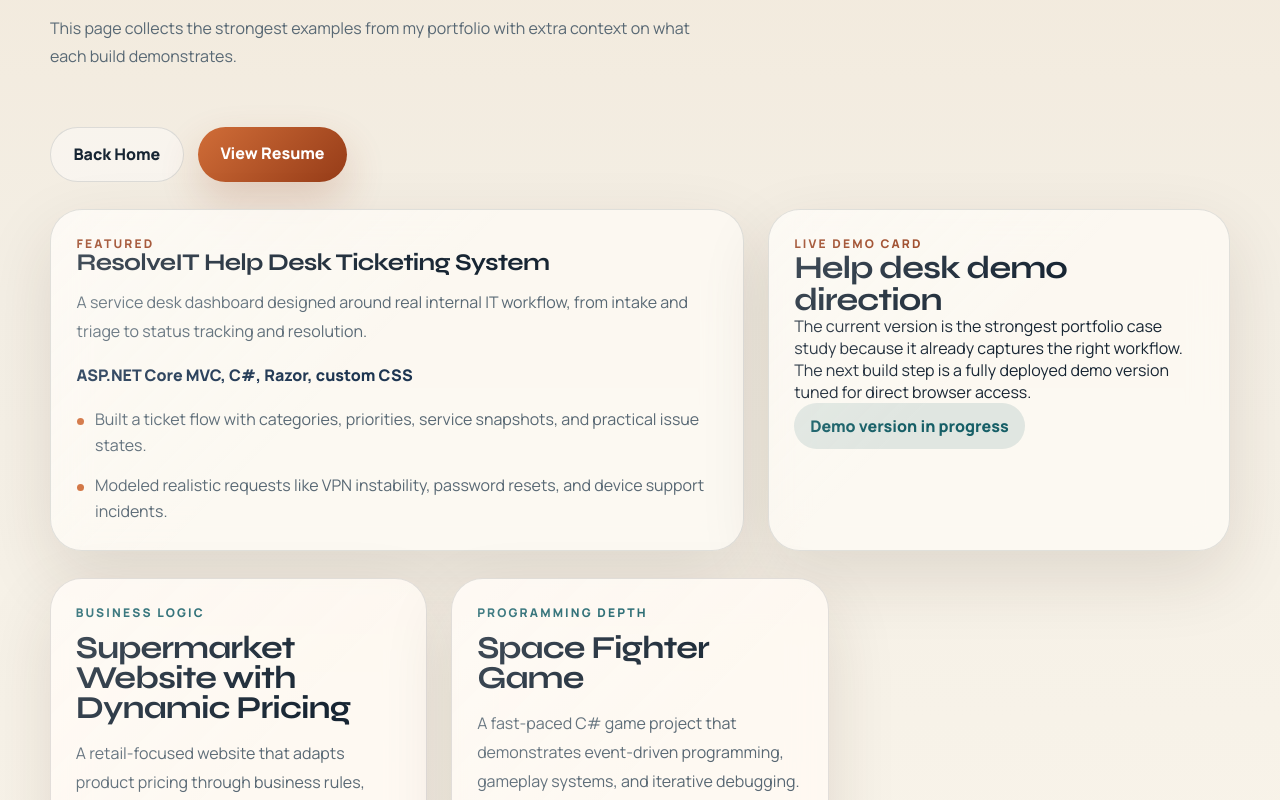
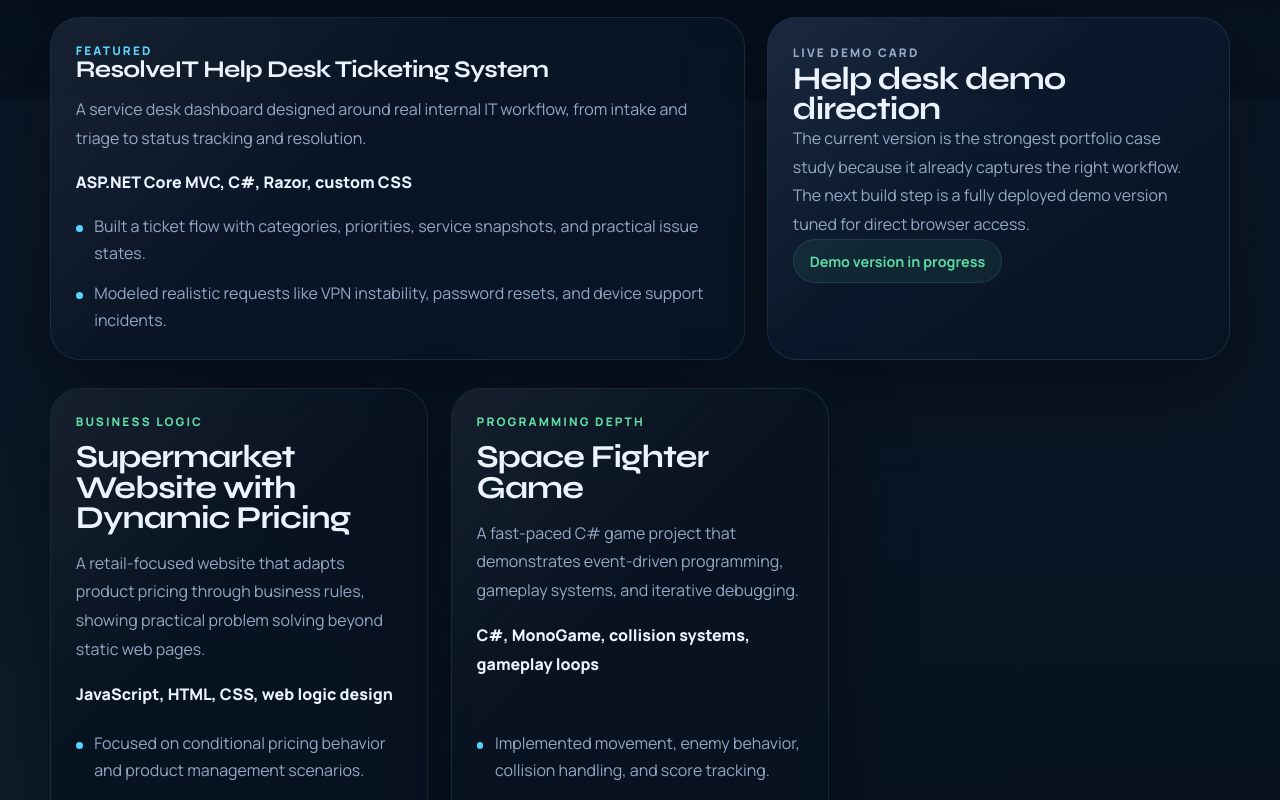
Before and after one commit to Lucifer-0427/Portfolio, a Next.js app: page /projects in a window 1280 px wide. Shown: the part 700-1500 px from the top of the page. Built offline with nearby package versions, Linux system fonts and the light colour scheme.

Commit message:
Redesign portfolio as dashboard

```diff
--- a/src/app/globals.css
+++ b/src/app/globals.css
@@ -1,15 +1,19 @@
 :root {
-  --paper: #f4efe5;
-  --ink: #172533;
-  --muted: #586874;
-  --line: rgba(23, 37, 51, 0.12);
-  --cream: rgba(255, 252, 247, 0.7);
-  --cream-strong: rgba(255, 250, 243, 0.88);
-  --accent: #d06d38;
-  --accent-deep: #963c18;
-  --teal: #175f67;
-  --navy: #1d3551;
-  --shadow: 0 26px 70px rgba(56, 35, 14, 0.12);
+  --bg: #07111f;
+  --bg-2: #0b1728;
+  --panel: rgba(10, 22, 39, 0.84);
+  --panel-2: rgba(13, 29, 52, 0.9);
+  --panel-3: rgba(9, 19, 34, 0.88);
+  --text: #ebf3ff;
+  --muted: #93a8c4;
+  --line: rgba(143, 200, 255, 0.12);
+  --line-strong: rgba(143, 200, 255, 0.24);
+  --accent: #56d2ff;
+  --accent-2: #2d84ff;
+  --green: #5bdaa4;
+  --gold: #ffb253;
+  --danger: #ff7d6b;
+  --shadow: 0 28px 80px rgba(0, 0, 0, 0.38);
 }
 
 * {
@@ -24,12 +28,12 @@
 
 body {
   min-height: 100vh;
-  color: var(--ink);
+  color: var(--text);
   font-family: var(--font-body), sans-serif;
   background:
-    radial-gradient(circle at 0% 0%, rgba(208, 109, 56, 0.24), transparent 25%),
-    radial-gradient(circle at 100% 12%, rgba(23, 95, 103, 0.18), transparent 22%),
-    linear-gradient(180deg, #efe1ce 0%, var(--paper) 54%, #faf5eb 100%);
+    radial-gradient(circle at top right, rgba(86, 210, 255, 0.12), transparent 24%),
+    radial-gradient(circle at bottom left, rgba(91, 218, 164, 0.08), transparent 30%),
+    linear-gradient(180deg, var(--bg) 0%, var(--bg-2) 52%, #07111f 100%);
 }
 
 a {
@@ -42,14 +46,14 @@
   justify-content: space-between;
   gap: 1rem;
   align-items: center;
-  padding: 0.6rem 0 1rem;
+  padding: 0.4rem 0 1rem;
 }
 
 .brand-lockup {
   font-family: var(--font-display), sans-serif;
   font-size: 1.05rem;
   font-weight: 800;
-  letter-spacing: 0.06em;
+  letter-spacing: 0.08em;
   text-transform: uppercase;
 }
 
@@ -61,20 +65,29 @@
 }
 
 .top-nav__links a {
-  color: var(--navy);
+  color: var(--muted);
   font-weight: 700;
 }
 
 .portfolio-shell,
-.site-footer {
+.site-footer,
+.subpage-shell {
   position: relative;
   z-index: 1;
 }
 
-.portfolio-shell {
+.portfolio-shell,
+.subpage-shell {
   width: min(1180px, calc(100% - 2rem));
   margin: 0 auto;
-  padding: 2rem 0 2rem;
+}
+
+.portfolio-shell {
+  padding: 1.8rem 0 2rem;
+}
+
+.subpage-shell {
+  padding: 2rem 0 3rem;
 }
 
 .vanta-clouds {
@@ -83,26 +96,32 @@
   z-index: -2;
 }
 
-.portfolio-shell::before {
+.portfolio-shell::before,
+.subpage-shell::before {
   content: "";
   position: fixed;
   inset: 0;
   z-index: -1;
   background:
-    linear-gradient(180deg, rgba(244, 239, 229, 0.16) 0%, rgba(244, 239, 229, 0.5) 48%, rgba(250, 245, 235, 0.9) 100%);
+    linear-gradient(180deg, rgba(7, 17, 31, 0.28) 0%, rgba(7, 17, 31, 0.42) 42%, rgba(7, 17, 31, 0.82) 100%);
   pointer-events: none;
 }
 
 .hero,
 .summary-grid,
 .project-grid,
-.closing-grid {
+.closing-grid,
+.feature-demo-card,
+.subpage-hero,
+.featured-case-study,
+.resume-layout,
+.metric-strip {
   display: grid;
-  gap: 1.5rem;
+  gap: 1.4rem;
 }
 
 .hero {
-  grid-template-columns: 1.3fr 0.95fr;
+  grid-template-columns: 1.35fr 0.9fr;
   align-items: stretch;
   min-height: 80vh;
 }
@@ -111,14 +130,17 @@
 .hero-panel,
 .summary-grid > *,
 .projects-section,
-.closing-grid > * {
+.closing-grid > *,
+.subpage-hero,
+.featured-case-study,
+.resume-layout {
   animation: rise 0.8s ease forwards;
   opacity: 0;
 }
 
 .hero-copy {
   position: relative;
-  padding: 2.8rem 1rem 1rem 0;
+  padding: 2.6rem 0.6rem 1rem 0;
   display: flex;
   flex-direction: column;
   justify-content: center;
@@ -129,29 +151,12 @@
   animation-delay: 0.16s;
 }
 
-.summary-grid > :nth-child(1) {
-  animation-delay: 0.24s;
-}
-
-.summary-grid > :nth-child(2) {
-  animation-delay: 0.34s;
-}
-
-.summary-grid > :nth-child(3) {
-  animation-delay: 0.44s;
-}
-
-.projects-section {
-  animation-delay: 0.52s;
-}
-
-.closing-grid > :nth-child(1) {
-  animation-delay: 0.62s;
-}
-
-.closing-grid > :nth-child(2) {
-  animation-delay: 0.72s;
-}
+.summary-grid > :nth-child(1) { animation-delay: 0.24s; }
+.summary-grid > :nth-child(2) { animation-delay: 0.34s; }
+.summary-grid > :nth-child(3) { animation-delay: 0.44s; }
+.projects-section { animation-delay: 0.52s; }
+.closing-grid > :nth-child(1) { animation-delay: 0.62s; }
+.closing-grid > :nth-child(2) { animation-delay: 0.72s; }
 
 .kicker,
 .section-tag,
@@ -159,13 +164,13 @@
 .project-label {
   text-transform: uppercase;
   letter-spacing: 0.18em;
-  font-size: 0.75rem;
+  font-size: 0.74rem;
   font-weight: 800;
 }
 
 .kicker,
 .section-tag {
-  color: var(--accent-deep);
+  color: var(--accent);
 }
 
 h1,
@@ -178,8 +183,8 @@
 
 h1 {
   margin-top: 0.9rem;
-  max-width: 9.7ch;
-  font-size: clamp(3.5rem, 7vw, 7rem);
+  max-width: 9ch;
+  font-size: clamp(3.4rem, 7vw, 6.9rem);
 }
 
 .lede,
@@ -188,119 +193,180 @@
 .contact-card p,
 .project-summary,
 .project-stack,
-.quote-card p:last-child {
+.quote-card p:last-child,
+.live-demo-card p,
+.resume-card p {
   color: var(--muted);
   line-height: 1.8;
 }
 
 .lede {
   max-width: 42rem;
-  margin-top: 1.3rem;
-  font-size: 1.08rem;
+  margin-top: 1.2rem;
+  font-size: 1.05rem;
 }
 
 .hero-actions {
   display: flex;
   flex-wrap: wrap;
   gap: 0.9rem;
-  margin-top: 2rem;
+  margin-top: 1.9rem;
 }
 
 .primary-link,
 .secondary-link {
   border-radius: 999px;
-  padding: 0.95rem 1.4rem;
+  padding: 0.95rem 1.35rem;
   font-weight: 800;
   transition:
     transform 0.2s ease,
     box-shadow 0.2s ease,
     background 0.2s ease,
-    border-color 0.2s ease;
+    border-color 0.2s ease,
+    color 0.2s ease;
 }
 
 .primary-link {
-  color: white;
-  background: linear-gradient(135deg, var(--accent), var(--accent-deep));
-  box-shadow: 0 18px 42px rgba(150, 60, 24, 0.2);
+  color: #07111f;
+  background: linear-gradient(135deg, var(--accent), var(--accent-2));
+  box-shadow: 0 18px 38px rgba(45, 132, 255, 0.18);
 }
 
 .secondary-link {
   border: 1px solid var(--line);
-  background: rgba(255, 255, 255, 0.42);
+  background: rgba(255, 255, 255, 0.03);
+  color: var(--text);
 }
 
 .primary-link:hover,
 .secondary-link:hover,
 .project-card:hover,
 .glass-card:hover,
-.hero-panel-card:hover {
+.hero-panel-card:hover,
+.feature-demo-card:hover {
   transform: translateY(-4px);
 }
 
 .secondary-link:hover {
-  border-color: rgba(23, 37, 51, 0.22);
+  border-color: var(--line-strong);
 }
 
 .skill-ribbon {
   display: flex;
   flex-wrap: wrap;
   gap: 0.8rem;
-  margin-top: 1.55rem;
+  margin-top: 1.45rem;
 }
 
-.skill-ribbon span {
-  border: 1px solid rgba(23, 37, 51, 0.1);
+.skill-ribbon span,
+.status-pill,
+.social-placeholder {
+  display: inline-flex;
+  align-items: center;
+  border: 1px solid var(--line);
   border-radius: 999px;
-  padding: 0.7rem 1rem;
-  background: rgba(255, 250, 243, 0.55);
-  color: var(--navy);
-  font-size: 0.92rem;
+  padding: 0.72rem 1rem;
+  background: rgba(255, 255, 255, 0.04);
+  color: var(--text);
+  font-size: 0.9rem;
   font-weight: 700;
+}
+
+.status-pill {
+  color: var(--green);
+  background: rgba(91, 218, 164, 0.08);
+}
+
+.social-placeholder {
+  color: var(--gold);
+  background: rgba(255, 178, 83, 0.08);
+}
+
+.metric-strip {
+  grid-template-columns: repeat(3, minmax(0, 1fr));
+  margin-top: 1.35rem;
+}
+
+.metric-tile,
+.glass-card,
+.hero-panel-card,
+.project-card,
+.feature-demo-card,
+.site-footer__inner,
+.subpage-hero,
+.featured-case-study__main,
+.live-demo-card,
+.resume-card {
+  border: 1px solid var(--line);
+  background: var(--panel);
+  backdrop-filter: blur(16px);
+  box-shadow: var(--shadow);
+}
+
+.metric-tile {
+  border-radius: 22px;
+  padding: 1rem 1.1rem;
+}
+
+.metric-tile strong {
+  display: block;
+  font-size: 2rem;
+  line-height: 1;
+}
+
+.metric-tile span {
+  display: block;
+  margin-top: 0.35rem;
+  color: var(--muted);
+  text-transform: uppercase;
+  letter-spacing: 0.12em;
+  font-size: 0.72rem;
+  font-weight: 800;
 }
 
 .hero-panel {
   display: grid;
-  grid-template-rows: 1fr 1.12fr;
+  grid-template-rows: 1fr 1.1fr;
   gap: 1.2rem;
-  padding: 1rem 0;
-}
-
-.glass-card,
-.hero-panel-card,
-.project-card {
-  border: 1px solid var(--line);
-  border-radius: 32px;
-  background: var(--cream);
-  backdrop-filter: blur(18px);
-  box-shadow: var(--shadow);
-  transition: transform 0.25s ease, box-shadow 0.25s ease;
+  padding: 0.8rem 0;
 }
 
 .glass-card,
 .hero-panel-card,
 .project-card,
-.site-footer__inner {
+.feature-demo-card,
+.subpage-hero,
+.featured-case-study__main,
+.live-demo-card,
+.resume-card {
+  position: relative;
   overflow: hidden;
+  border-radius: 30px;
 }
 
-.hero-panel-card,
-.glass-card,
-.project-card {
-  position: relative;
-}
-
+.glass-card::after,
 .hero-panel-card::after,
-.glass-card::after,
-.project-card::after {
+.project-card::after,
+.feature-demo-card::after,
+.subpage-hero::after,
+.featured-case-study__main::after,
+.live-demo-card::after,
+.resume-card::after {
   content: "";
   position: absolute;
   inset: 0;
-  background: linear-gradient(135deg, rgba(255, 255, 255, 0.22), transparent 45%);
+  background: linear-gradient(135deg, rgba(255, 255, 255, 0.06), transparent 42%);
   pointer-events: none;
 }
 
-.hero-panel-card {
-  padding: 1.5rem;
+.glass-card,
+.hero-panel-card,
+.project-card,
+.subpage-hero,
+.featured-case-study__main,
+.live-demo-card,
+.resume-card {
+  padding: 1.55rem;
 }
 
 .top-card {
@@ -308,8 +374,8 @@
   flex-direction: column;
   justify-content: flex-end;
   background:
-    linear-gradient(160deg, rgba(29, 53, 81, 0.92), rgba(18, 74, 82, 0.88)),
-    var(--cream);
+    linear-gradient(160deg, rgba(16, 37, 63, 0.96), rgba(10, 55, 71, 0.92)),
+    var(--panel-2);
   color: white;
 }
 
@@ -318,13 +384,13 @@
 }
 
 .top-card strong {
-  font-size: 2.1rem;
+  font-size: 2rem;
   max-width: 11ch;
 }
 
 .top-card span {
   margin-top: 0.8rem;
-  max-width: 18rem;
+  max-width: 17rem;
   line-height: 1.7;
   color: rgba(255, 255, 255, 0.84);
 }
@@ -345,7 +411,7 @@
   position: relative;
   padding-left: 1.15rem;
   color: var(--muted);
-  line-height: 1.65;
+  line-height: 1.7;
 }
 
 .grid-card li::before,
@@ -353,9 +419,9 @@
   content: "";
   position: absolute;
   left: 0;
-  top: 0.74rem;
-  width: 0.44rem;
-  height: 0.44rem;
+  top: 0.76rem;
+  width: 0.42rem;
+  height: 0.42rem;
   border-radius: 999px;
   background: var(--accent);
 }
@@ -365,15 +431,12 @@
   margin-top: 1.1rem;
 }
 
-.glass-card {
-  padding: 1.6rem;
-}
-
 .intro-card h2,
 .section-heading h2,
 .contact-card h2,
-.quote-card h2 {
-  font-size: clamp(2.1rem, 4vw, 3.4rem);
+.quote-card h2,
+.subpage-hero h1 {
+  font-size: clamp(2.1rem, 4vw, 3.35rem);
   margin: 0.85rem 0 1rem;
 }
 
@@ -394,58 +457,11 @@
   grid-template-columns: repeat(3, minmax(0, 1fr));
 }
 
-.feature-demo-card,
-.subpage-hero,
-.featured-case-study,
-.resume-layout {
-  display: grid;
-  gap: 1.5rem;
-}
-
-.feature-demo-card {
-  margin-top: 1.5rem;
-  padding: 1.55rem;
-  border: 1px solid var(--line);
-  border-radius: 32px;
-  background: rgba(255, 250, 243, 0.74);
-  backdrop-filter: blur(18px);
-  box-shadow: var(--shadow);
-  grid-template-columns: 1.2fr 0.8fr;
-  align-items: center;
-}
-
-.feature-demo-card h3,
-.live-demo-card h2,
-.resume-card h2 {
-  font-family: var(--font-display), sans-serif;
-  font-size: 2rem;
-  line-height: 0.98;
-}
-
-.feature-demo-actions {
-  display: flex;
-  flex-direction: column;
-  align-items: flex-start;
-  gap: 1rem;
-}
-
-.status-pill,
-.social-placeholder {
-  display: inline-flex;
-  align-items: center;
-  border-radius: 999px;
-  padding: 0.75rem 1rem;
-  background: rgba(23, 95, 103, 0.12);
-  color: var(--teal);
-  font-weight: 800;
-}
-
 .project-card {
-  padding: 1.55rem;
   min-height: 26rem;
   display: flex;
   flex-direction: column;
-  background: var(--cream-strong);
+  background: var(--panel-3);
 }
 
 .project-header {
@@ -455,10 +471,13 @@
 }
 
 .project-label {
-  color: var(--teal);
+  color: var(--green);
 }
 
-.project-card h3 {
+.project-card h3,
+.feature-demo-card h3,
+.live-demo-card h2,
+.resume-card h2 {
   font-size: 2rem;
 }
 
@@ -469,7 +488,7 @@
 .project-stack {
   margin-top: 1rem;
   font-weight: 800;
-  color: var(--navy);
+  color: var(--text);
 }
 
 .bullet-list {
@@ -483,15 +502,28 @@
   padding-top: 1.35rem;
 }
 
+.feature-demo-card {
+  margin-top: 1.5rem;
+  grid-template-columns: 1.2fr 0.8fr;
+  align-items: center;
+  padding: 1.55rem;
+  background: linear-gradient(145deg, rgba(10, 22, 39, 0.88), rgba(13, 29, 52, 0.9));
+}
+
+.feature-demo-actions {
+  display: flex;
+  flex-direction: column;
+  align-items: flex-start;
+  gap: 1rem;
+}
+
 .closing-grid {
   grid-template-columns: 1.2fr 0.85fr;
   margin-top: 1.7rem;
 }
 
 .quote-card {
-  background:
-    linear-gradient(145deg, rgba(255, 252, 247, 0.72), rgba(255, 246, 233, 0.9)),
-    var(--cream);
+  background: linear-gradient(145deg, rgba(10, 22, 39, 0.86), rgba(11, 23, 40, 0.94));
 }
 
 .contact-card {
@@ -501,11 +533,11 @@
   justify-content: center;
 }
 
-.contact-card a {
+.contact-card a,
+.resume-card a,
+.social-links a {
   width: fit-content;
   font-weight: 800;
-  font-size: 1.05rem;
-  border-bottom: 1px solid rgba(23, 37, 51, 0.15);
 }
 
 .social-links {
@@ -515,20 +547,8 @@
   margin-top: 0.6rem;
 }
 
-.social-links a {
-  font-weight: 800;
-}
-
-.subpage-shell {
-  width: min(1180px, calc(100% - 2rem));
-  margin: 0 auto;
-  padding: 2rem 0 3rem;
-  position: relative;
-  z-index: 1;
-}
-
 .subpage-hero {
-  max-width: 56rem;
+  max-width: 58rem;
   margin-bottom: 1.7rem;
 }
 
@@ -537,10 +557,8 @@
   margin-bottom: 1.7rem;
 }
 
-.featured-case-study__main,
-.live-demo-card,
-.resume-card {
-  padding: 1.6rem;
+.live-demo-card {
+  background: linear-gradient(145deg, rgba(13, 29, 52, 0.96), rgba(9, 19, 34, 0.94));
 }
 
 .resume-layout {
@@ -553,11 +571,6 @@
   gap: 0.8rem;
 }
 
-.resume-card a {
-  width: fit-content;
-  font-weight: 800;
-}
-
 .site-footer {
   padding: 0 0 2.4rem;
 }
@@ -566,11 +579,7 @@
   width: min(1180px, calc(100% - 2rem));
   margin: 0 auto;
   padding: 1.2rem 1.4rem;
-  border: 1px solid var(--line);
-  border-radius: 26px;
-  background: rgba(255, 250, 243, 0.68);
-  backdrop-filter: blur(18px);
-  box-shadow: var(--shadow);
+  border-radius: 24px;
   display: flex;
   justify-content: space-between;
   gap: 1rem;
@@ -579,7 +588,6 @@
 
 .site-footer__inner p {
   font-weight: 800;
-  color: var(--navy);
 }
 
 .site-footer__inner span {
@@ -607,7 +615,8 @@
   .site-footer__inner,
   .feature-demo-card,
   .featured-case-study,
-  .resume-layout {
+  .resume-layout,
+  .metric-strip {
     grid-template-columns: 1fr;
   }
 
@@ -625,11 +634,7 @@
 }
 
 @media (max-width: 720px) {
-  .portfolio-shell {
-    width: min(100% - 1rem, 100%);
-    padding-top: 1rem;
-  }
-
+  .portfolio-shell,
   .subpage-shell {
     width: min(100% - 1rem, 100%);
     padding-top: 1rem;
@@ -644,7 +649,8 @@
     align-items: flex-start;
   }
 
-  h1 {
+  h1,
+  .subpage-hero h1 {
     max-width: 11ch;
     font-size: clamp(2.9rem, 15vw, 4.8rem);
   }
```
Also changed, not shown: src/app/page.tsx (+15 -0 lines), src/components/vanta-clouds.tsx (+7 -7 lines).
